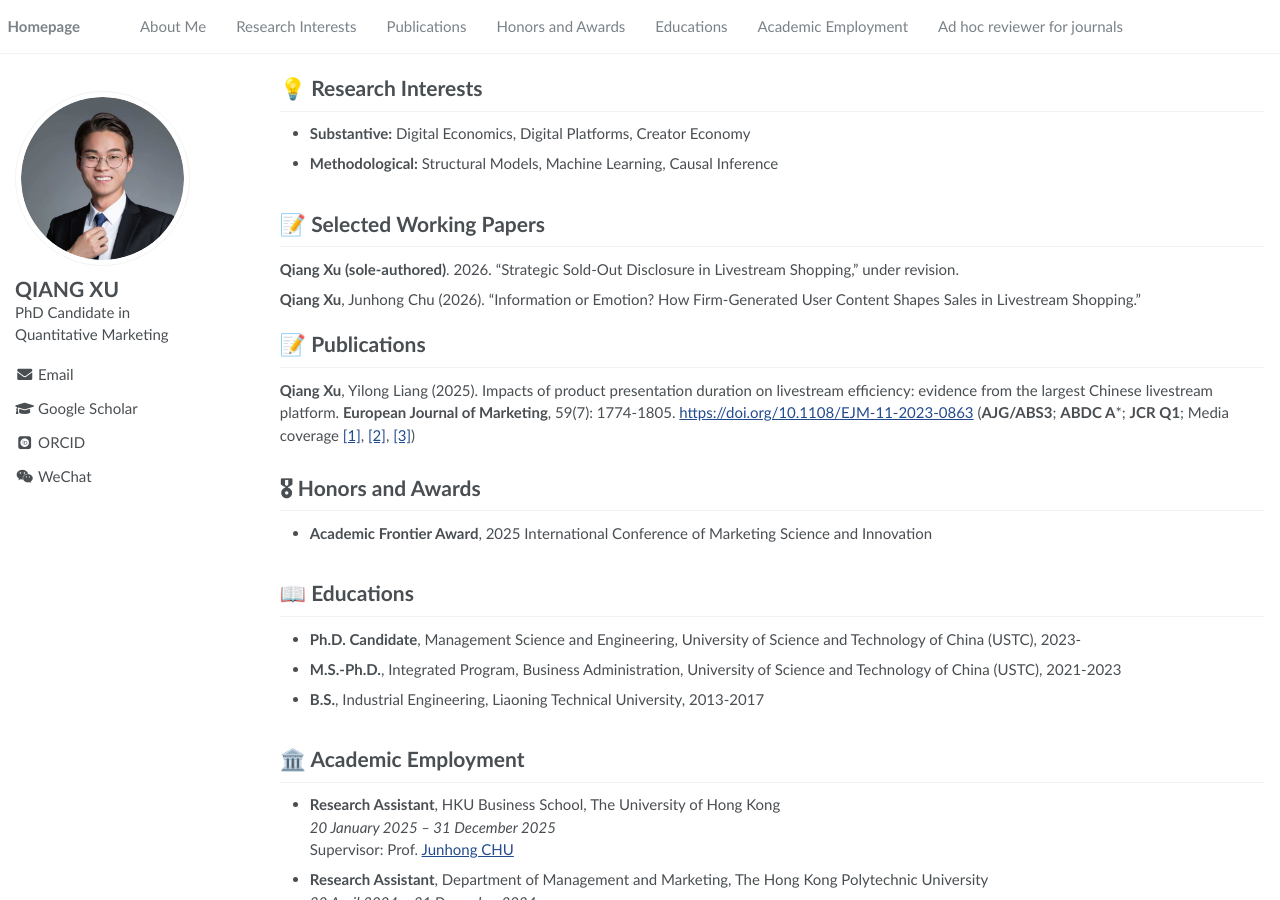
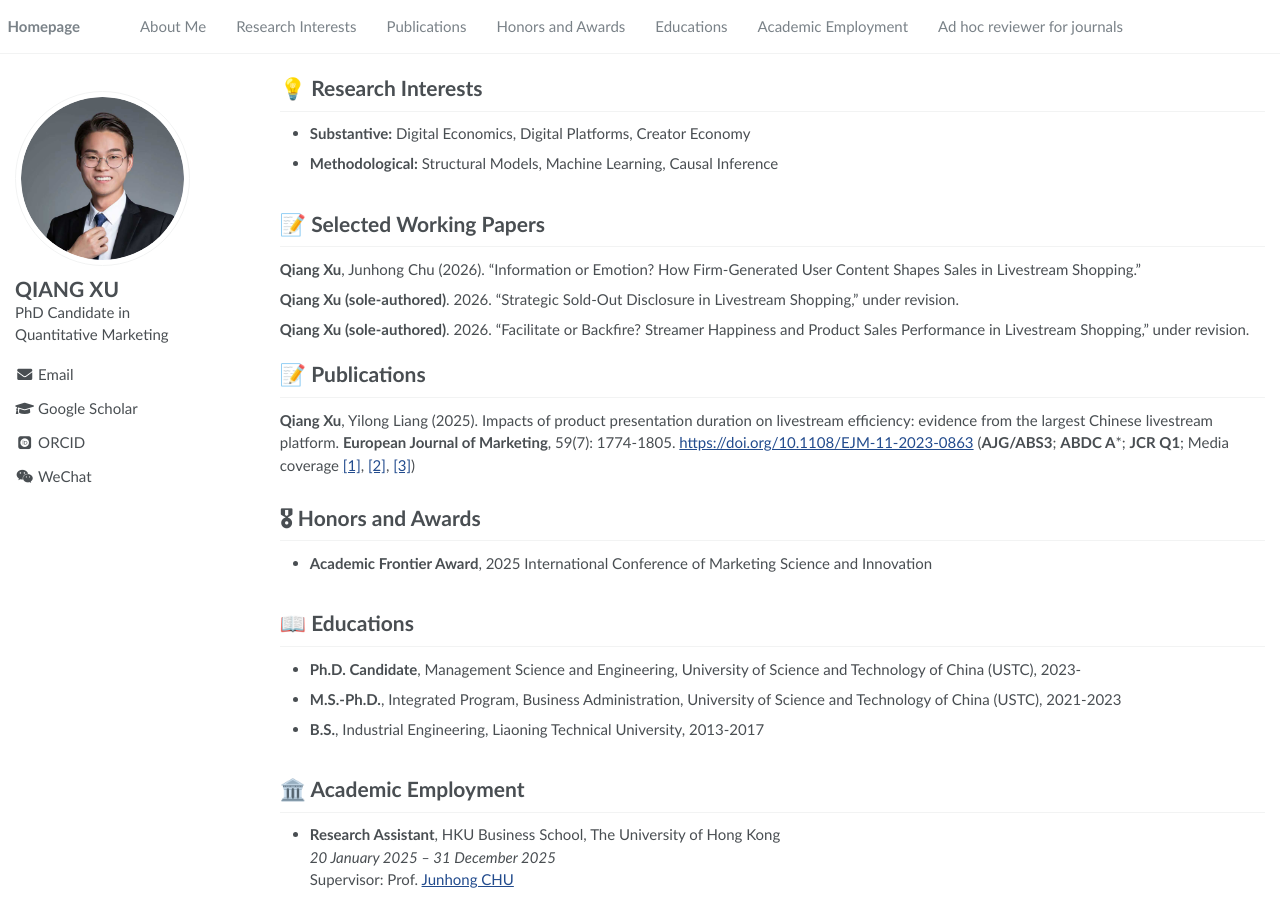
Before and after one commit to xuqiang/xuqiang.github.io, a Jekyll site: the page built from _pages/about.md, in a window 1280 px wide and 900 px high, scrolled down 318 px. Built offline with Jekyll 4.4.1, drawn with Linux system fonts in a browser that asks for light colours; some web fonts are replaced.

Commit message:
Update about.md

```diff
--- a/_pages/about.md
+++ b/_pages/about.md
@@ -42,9 +42,11 @@ Please feel free to reach out if you share similar research interests or wish to
 <span class='anchor' id='publications'></span>
 
 # 📝 Selected Working Papers
+**Qiang Xu**, Junhong Chu (2026). “Information or Emotion? How Firm-Generated User Content Shapes Sales in Livestream Shopping.”
+
 **Qiang Xu (sole-authored)**. 2026. "Strategic Sold-Out Disclosure in Livestream Shopping," under revision.
 
-**Qiang Xu**, Junhong Chu (2026). “Information or Emotion? How Firm-Generated User Content Shapes Sales in Livestream Shopping.”
+**Qiang Xu (sole-authored)**. 2026. "Facilitate or Backfire? Streamer Happiness and Product Sales Performance in Livestream Shopping," under revision.
 
 # 📝 Publications
 **Qiang Xu**, Yilong Liang (2025). Impacts of product presentation duration on livestream efficiency: evidence from the largest Chinese livestream platform. **European Journal of Marketing**, 59(7): 1774-1805. [https://doi.org/10.1108/EJM-11-2023-0863](https://doi.org/10.1108/EJM-11-2023-0863) (**AJG/ABS3**; **ABDC A***; **JCR Q1**; Media coverage [[1]](https://mp.weixin.qq.com/s/NhP_8jsa5BseeM_-qpP9kw), [[2]](https://mp.weixin.qq.com/s/7YSBkoparxdSQB2AKeBgqQ), [[3]](https://mp.weixin.qq.com/s/QRsyqvs8iSof-M8nwEfRxQ))
```
